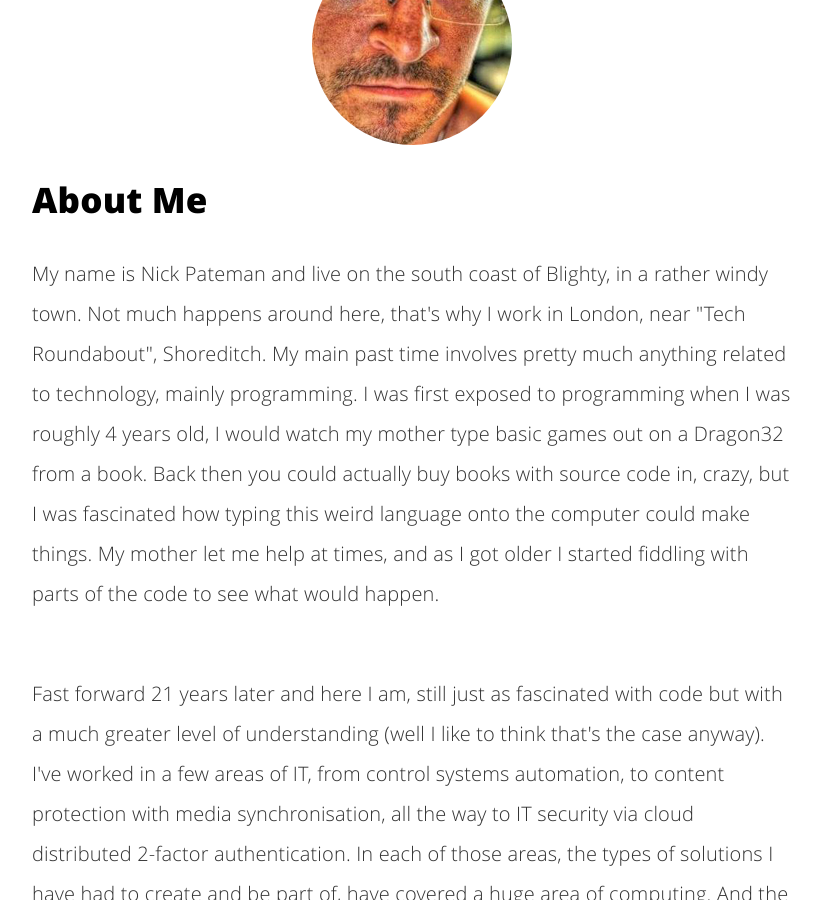
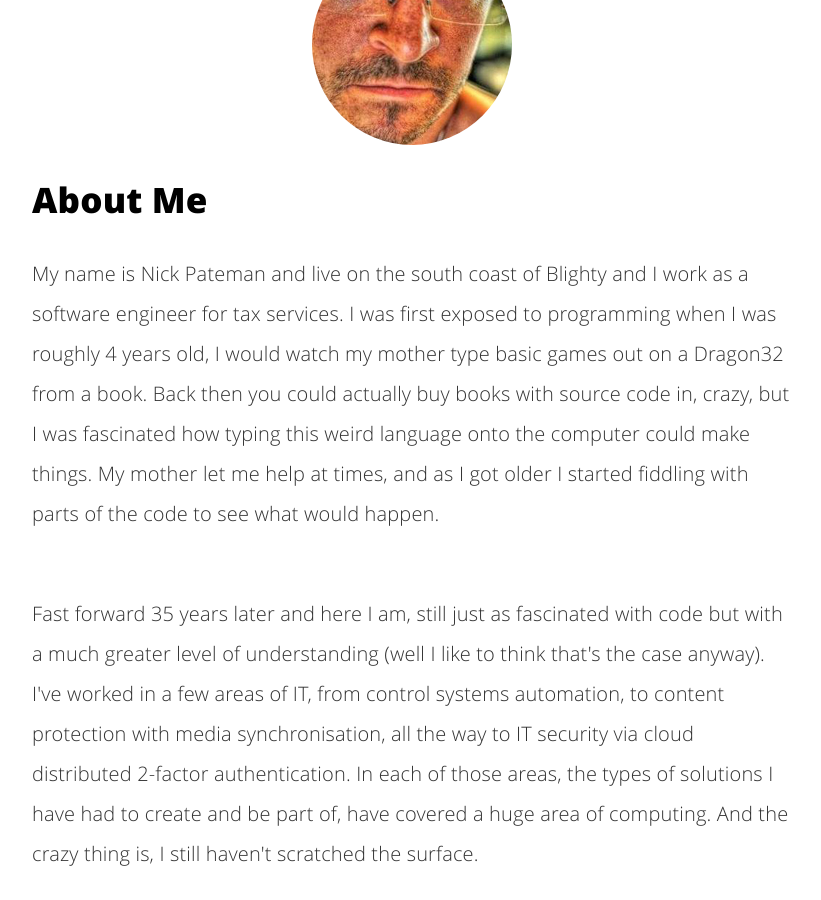
Before and after one commit to devoctomy/npsoftware.co.uk, a Jekyll site: the page built from about.html, in a window 1280 px wide and 900 px high, scrolled down 1026 px. Shown: the whole window, without its empty margins (228-1049 px from the left). Built offline with Jekyll 4.4.1, drawn with Linux system fonts in a browser that asks for light colours; some of the changed text lies outside the part shown.

Commit message:
Updated about

```diff
--- a/about.html
+++ b/about.html
@@ -9,17 +9,15 @@ description: "Somewhere out there..."
 
 <h2>About Me</h2>
 
-<p>My name is Nick Pateman and live on the south coast of Blighty, in a rather
-windy town.  Not much happens around here, that's why I work in London, near
-"Tech Roundabout", Shoreditch.  My main past time involves pretty much anything
-related to technology, mainly programming.  I was first exposed to programming
+<p>My name is Nick Pateman and live on the south coast of Blighty and I work as
+a software engineer for tax services.  I was first exposed to programming
 when I was roughly 4 years old, I would watch my mother type basic games out
 on a Dragon32 from a book.  Back then you could actually buy books with source
 code in, crazy, but I was fascinated how typing this weird language onto the
 computer could make things.  My mother let me help at times, and as I got older
 I started fiddling with parts of the code to see what would happen.<p>
 
-<p>Fast forward 21 years later and here I am, still just as fascinated with code
+<p>Fast forward 35 years later and here I am, still just as fascinated with code
 but with a much greater level of understanding (well I like to think that's the
 case anyway).  I've worked in a few areas of IT, from control systems automation,
 to content protection with media synchronisation, all the way to IT security
```
